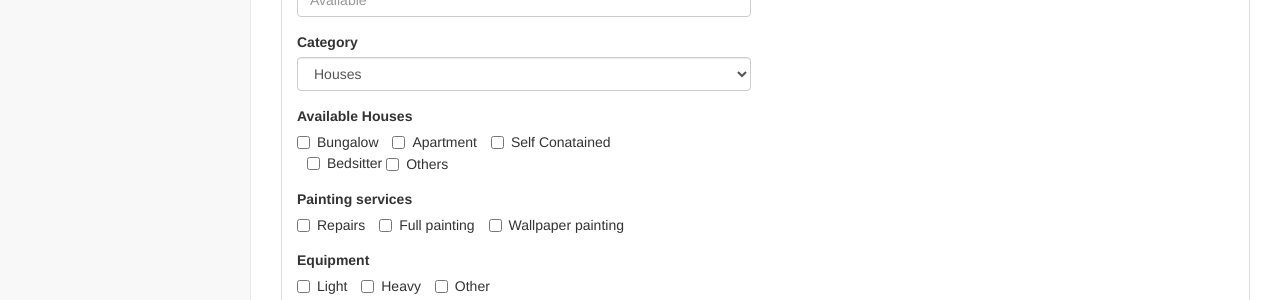
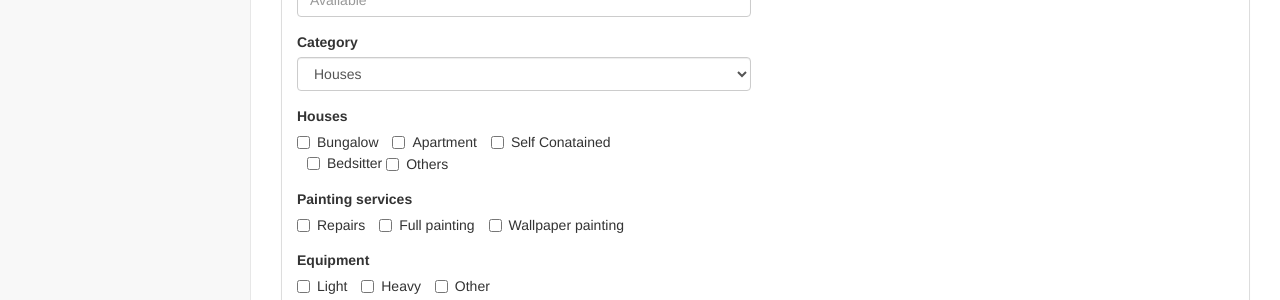
Before and after one commit to avosa/ebuild, a Flask app: page /admin_add_product in a window 1280 px wide. Shown: the part 481-781 px from the top of the page. Run offline with Flask 2, Linux system fonts and the light colour scheme; a user stored in the database is signed in; some libraries are stand-ins or nearby versions.

Commit message:
Modifies Houses categories

```diff
--- a/templates/pages/add_product.html
+++ b/templates/pages/add_product.html
@@ -49,7 +49,7 @@
 
                                 <!-- Available Houses -->
                                 <div class="form-group level-container">
-                                    <label>Available Houses</label>
+                                    <label>Houses</label>
                                     <div class="form-group">
                                         <label class="checkbox-inline">
                                             <input type="checkbox" name="house" value="v_shape">Bungalow
```
Also changed, not shown: static/image/product/house/h8_3.png (added).
